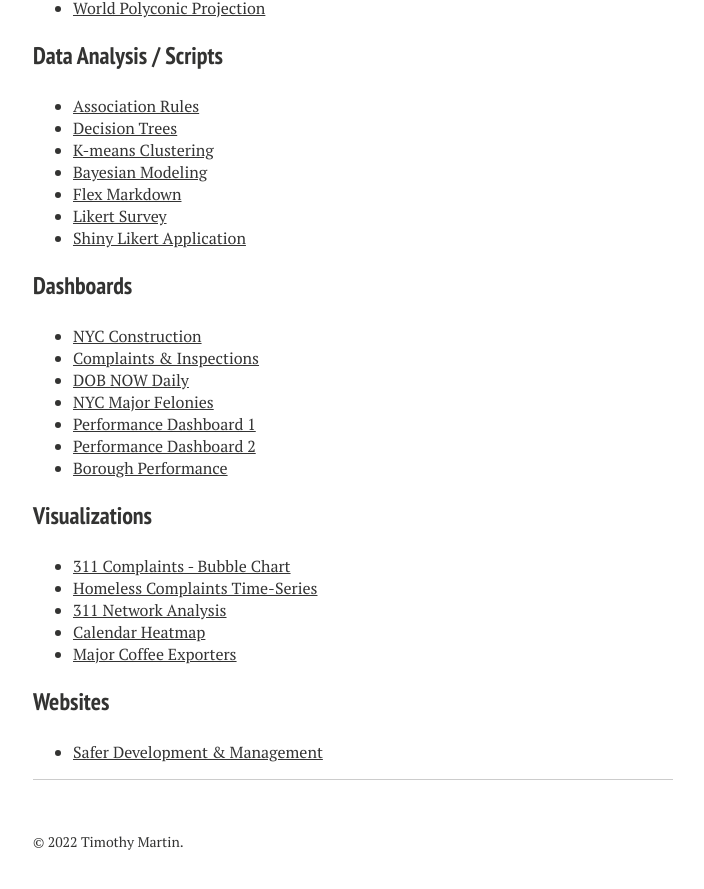
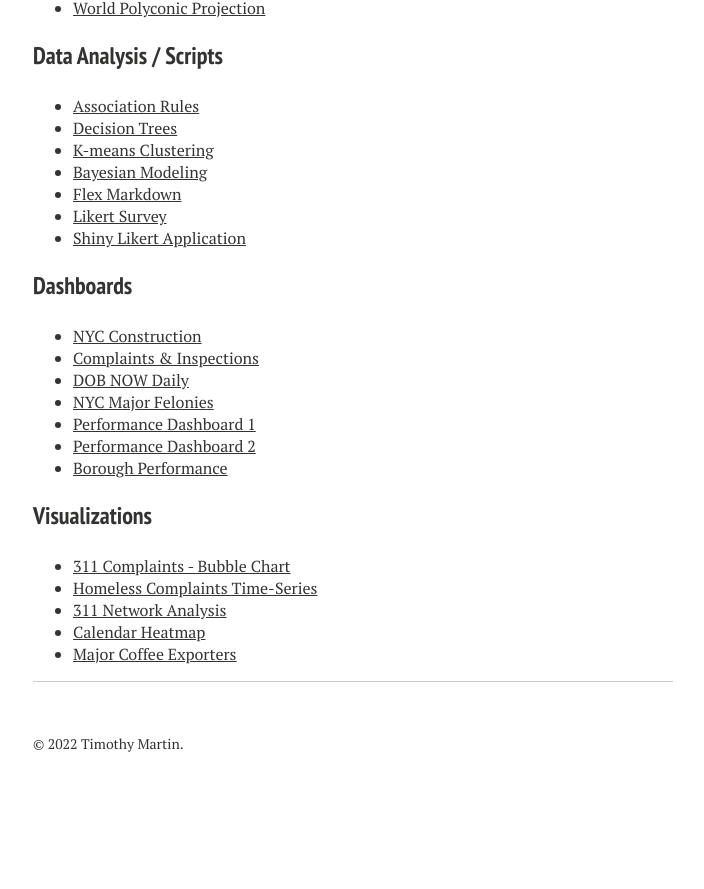
Before and after one commit to timothymartin76/timothymartin76.github.io, a Jekyll site: the page built from index.md, in a window 1280 px wide and 900 px high, scrolled down 1227 px. Shown: the top 889 px of the window, without its empty margins (287-991 px from the left). Built offline with Jekyll 4.4.1, drawn with Linux system fonts in a browser that asks for light colours; nearby versions of some CDN libraries; after the commit the page ends 2029 px from its top, so only the background shows below that.

Commit message:
Update index.md

```diff
--- a/index.md
+++ b/index.md
@@ -61,6 +61,3 @@
 * <a href="https://vimeo.com/160318121" target="_blank">311 Network Analysis</a>
 * <a href="https://raw.githubusercontent.com/timothymartin76/Calendar_Heatmaps/master/heatmap.PNG" target="_blank">Calendar Heatmap</a>
 * <a href="http://timothymartin76.github.io/SS_LastMin/examples/coffee" target="_blank">Major Coffee Exporters</a>
-
-### Websites
-* <a href="http://saferdevelopment.com/index.html" target="_blank">Safer Development & Management</a>
```
